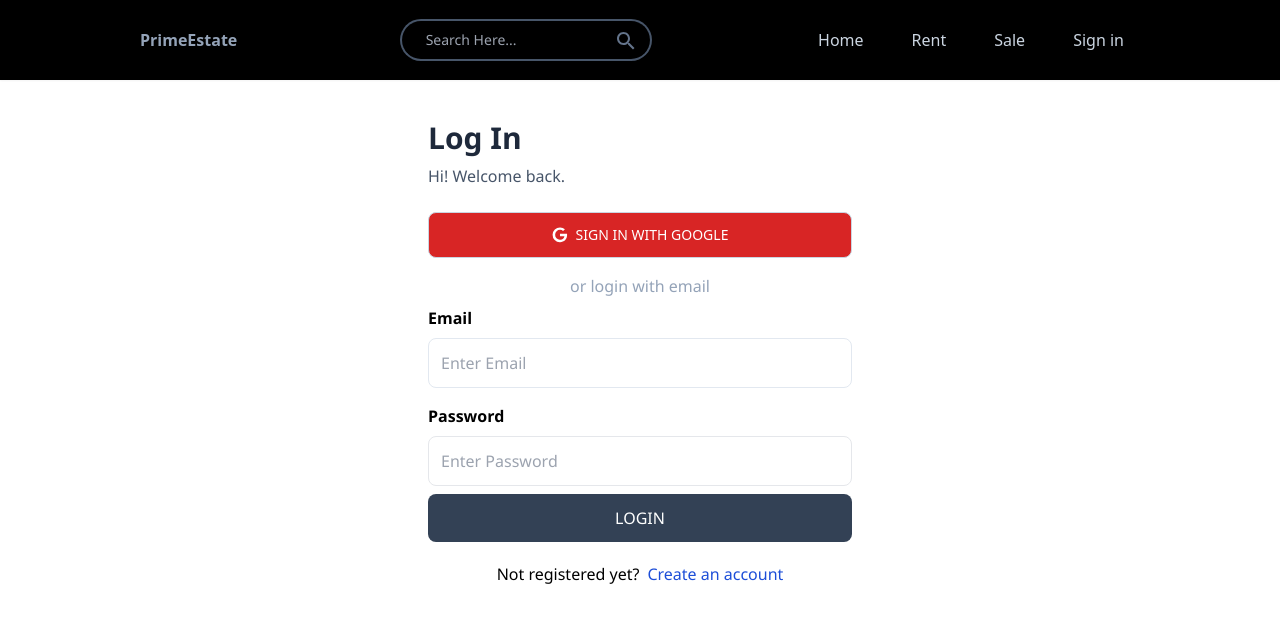
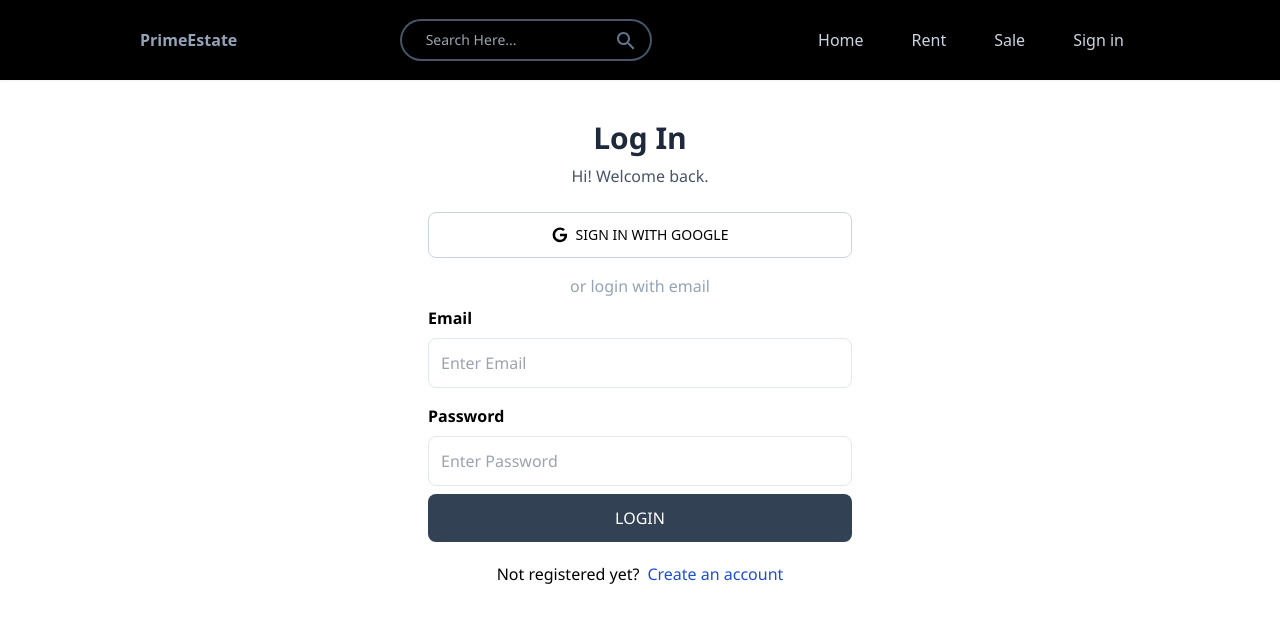
Before and after one commit to ravinderh17/PrimeHomes_Full-Stack_WebApp, a React (Vite) app in the folder client/: page /login in a window 1280 px wide. Shown: the top 622 px of the page. Built offline with nearby package versions, Linux system fonts and the light colour scheme; no server answers.

Commit message:
improved UI

```diff
--- a/client/src/components/OAuth.jsx
+++ b/client/src/components/OAuth.jsx
@@ -48,7 +48,8 @@ export default function OAuth() {
     <button
     onClick={handleGoogleClick}
     type='button'
-    className='text-white uppercase  justify-center bg-[#d82525] border border-slate-300 hover:opacity-80 focus:ring-4 focus:outline-none focus:ring-[#4285F4]/50 font-medium rounded-lg text-sm px-5 p-3 w-full mt-0 text-center inline-flex items-center dark:focus:ring-[#4285F4]/55 font-sans'
+    className=' uppercase
+    text-black justify-center bg-[white] border border-slate-300 hover:opacity-80 focus:ring-4 focus:outline-none focus:ring-[#4285F4]/50 font-medium rounded-lg text-sm px-5 p-3 w-full mt-0 text-center inline-flex items-center dark:focus:ring-[#4285F4]/55 font-sans'
   >
     <svg className='w-4 h-4 me-2 ' aria-hidden='true' xmlns='http://www.w3.org/2000/svg' fill='currentColor' viewBox='0 0 18 19'>
       <path fillRule='evenodd' d='M8.842 18.083a8.8 8.8 0 0 1-8.65-8.948 8.841 8.841 0 0 1 8.8-8.652h.153a8.464 8.464 0 0 1 5.7 2.257l-2.193 2.038A5.27 5.27 0 0 0 9.09 3.4a5.882 5.882 0 0 0-.2 11.76h.124a5.091 5.091 0 0 0 5.248-4.057L14.3 11H9V8h8.34c.066.543.095 1.09.088 1.636-.086 5.053-3.463 8.449-8.4 8.449l-.186-.002Z' clipRule='evenodd' />
--- a/client/src/pages/login.jsx
+++ b/client/src/pages/login.jsx
@@ -58,8 +58,8 @@ export default function Login() {
 
   return (
     <div className='p-3 max-w-md mx-auto'>
-      <h1 className='text-3xl  font-semibold text-slate-800 mt-7 '>Log In </h1>
-      <span className="text-md flex  mt-2 text-slate-600 mb-6">Hi! Welcome back. </span>
+      <h1 className='text-3xl text-center font-semibold text-slate-800 mt-7 '>Log In </h1>
+      <span className="text-md flex justify-center text-center  mt-2 text-slate-600 mb-6">Hi! Welcome back. </span>
 
       <form onSubmit={handleSubmit} className='flex flex-col gap-2'>
       <OAuth/>
```
